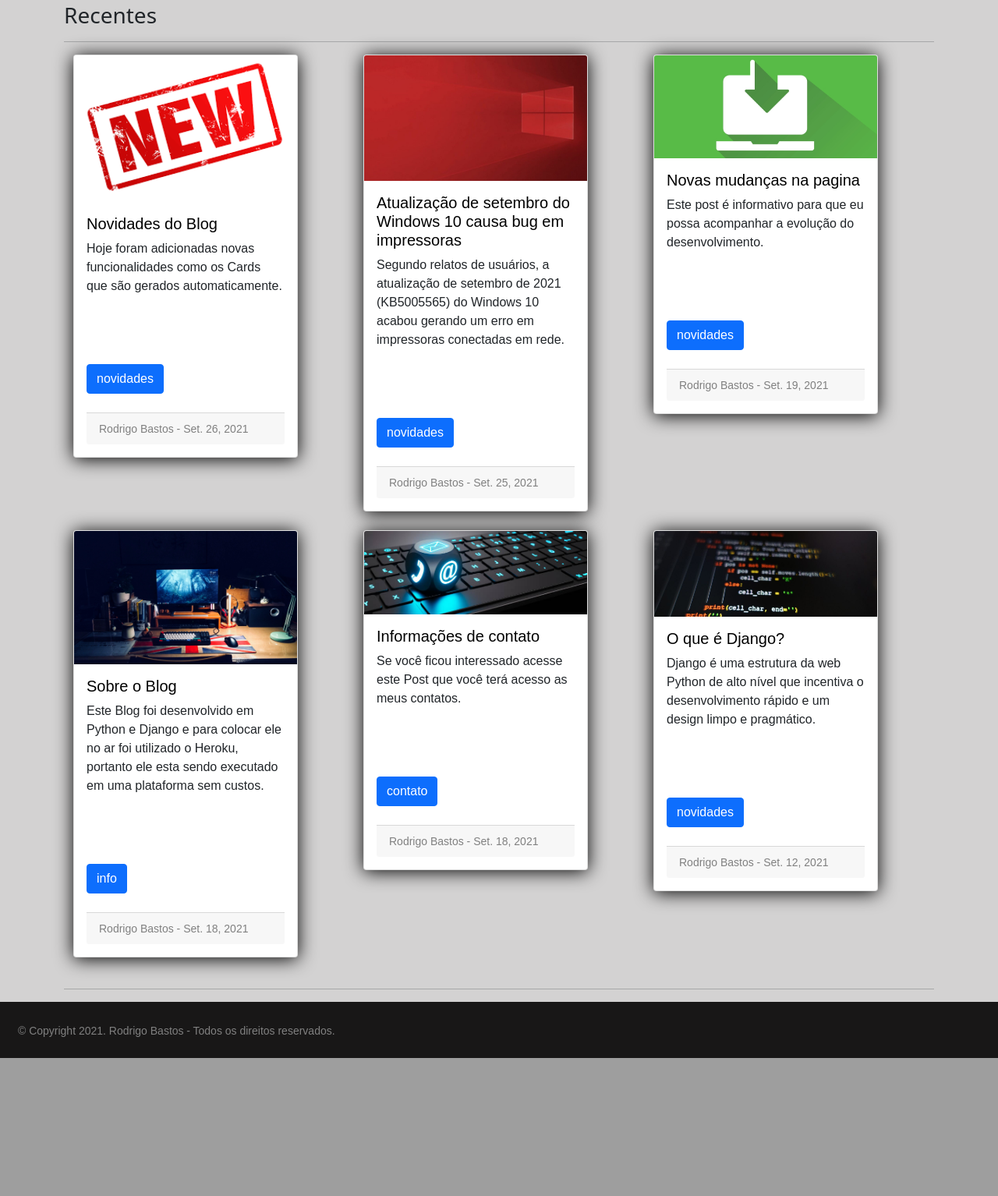
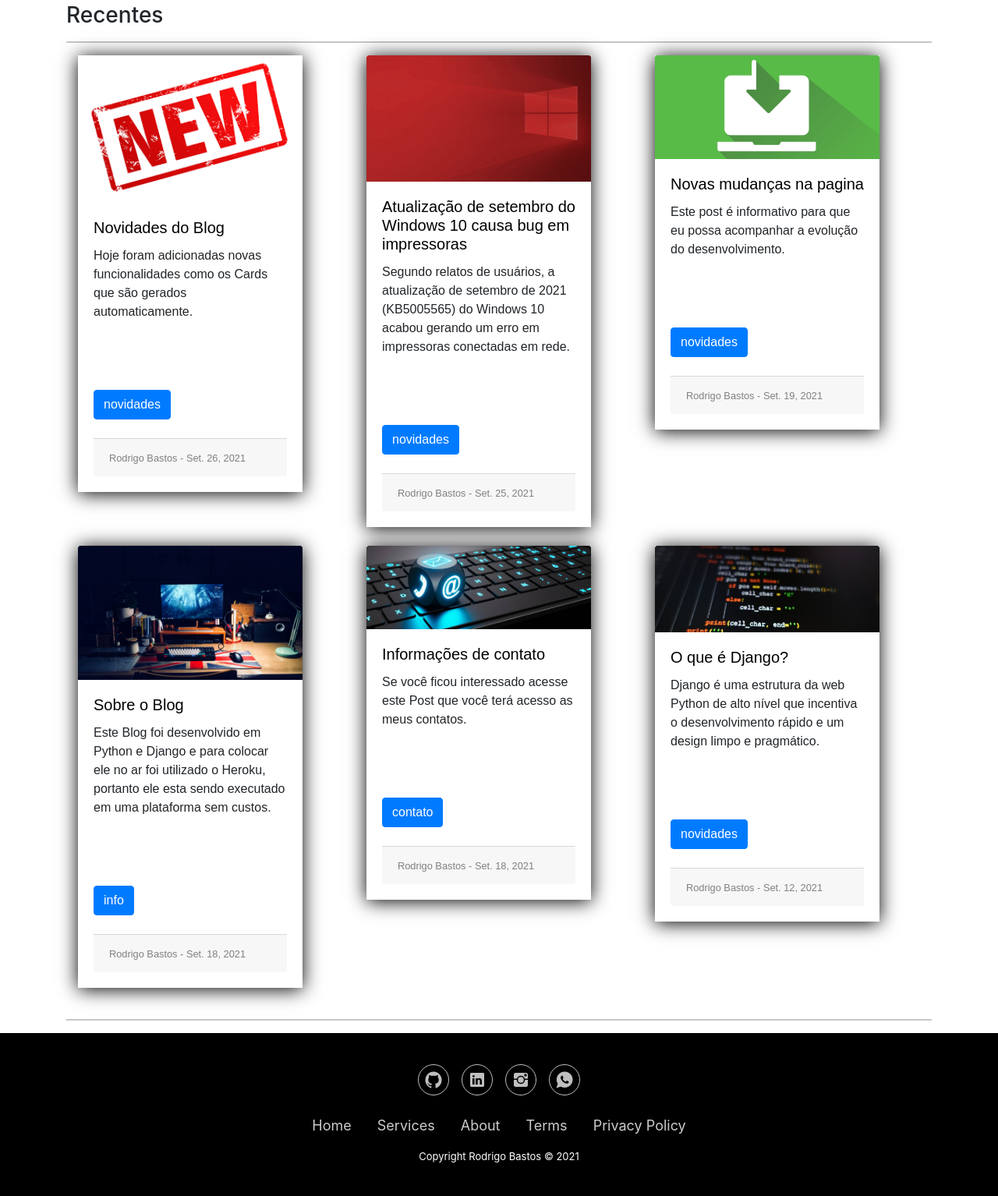
Before and after one commit to 0Rodrigo0/Blog123, a Django app: page / in a window 1280 px wide. Shown: the part 741-2275 px from the top of the page at 78% size. Before the commit the page ends 2098 px from the top, so only its background shows below. Run offline with Django 3.2, Linux system fonts and the light colour scheme; data comes from the database, SQL or seed files in the repository; both versions use the stored data as it was after the commit; some libraries are stand-ins or nearby versions.

Commit message:
new footer

```diff
--- a/django_project/MeuBlog/templates/base.html
+++ b/django_project/MeuBlog/templates/base.html
@@ -3,6 +3,8 @@
   <head>
     <!-- Required meta tags -->
     <meta charset="utf-8">
+    <meta name="viewport" content="width=device-width, user-scalable=no, initial-scale=1.0, maximum-scale=1.0, minimum-scale=1.0">
+    <meta http-equiv="X-UA-Compatible" content="ie-edge">
     <meta name="viewport" content="width=device-width, initial-scale=1">
     <link rel="apple-touch-icon" sizes="180x180" href="/static/MeuBlog/Favicon/apple-touch-icon.png">
     <link rel="icon" type="image/png" sizes="32x32" href="/static/MeuBlog/Favicon/favicon-32x32.png">
@@ -159,20 +161,36 @@
     -->
 
     <!-----------   Footer das paginas    ----------->
+    <head>
+      <meta charset="utf-8">
+      <meta name="viewport" content="width=device-width, initial-scale=1.0">
+      <title>Untitled</title>
+      <link rel="stylesheet" href="https://cdnjs.cloudflare.com/ajax/libs/twitter-bootstrap/4.1.3/css/bootstrap.min.css">
+      <link rel="stylesheet" href="https://cdnjs.cloudflare.com/ajax/libs/ionicons/2.0.1/css/ionicons.min.css">
+      <link rel="stylesheet" href="/static/MeuBlog/css/footer.css">
+  </head>
 
+  <body>
+      <div class="footer-basic">
+          <footer>
+              <div class="social"><a href="https://github.com/0Rodrigo0"><i class="icon ion-social-github"></i></a><a href="https://www.linkedin.com/in/rodrigo-b-b93295a1/"><i class="icon ion-social-linkedin"></i></a><a href="https://www.instagram.com/rodrigo_blw/"><i class="icon ion-social-instagram"></i></a><a href="https://wa.me/5551984065069"><i class="icon ion-social-whatsapp"></i></a></div>
+              <ul class="list-inline">
+                  <li class="list-inline-item"><a href="#">Home</a></li>
+                  <li class="list-inline-item"><a href="#">Services</a></li>
+                  <li class="list-inline-item"><a href="#">About</a></li>
+                  <li class="list-inline-item"><a href="#">Terms</a></li>
+                  <li class="list-inline-item"><a href="#">Privacy Policy</a></li>
+              </ul>
+              <p class="copyright">Copyright Rodrigo Bastos © 2021</p>
+          </footer>
+      </div>
+      <script src="https://cdnjs.cloudflare.com/ajax/libs/jquery/3.2.1/jquery.min.js"></script>
+      <script src="https://cdnjs.cloudflare.com/ajax/libs/twitter-bootstrap/4.1.3/js/bootstrap.bundle.min.js"></script>
+  </body>
 
-    <div class="footer container-fluid" style="background-color: rgb(24, 23, 23);">
-      <small class="text-muted" ></br>
-        &nbsp;&nbsp;
-        <a style="text-decoration:none; font-family: Arial; color: grey;">&copy; Copyright 2021. </a>
-        <a href="#" style="text-decoration:none; font-family: Arial; color: grey; ;">Rodrigo Bastos</a>
-        <a style="text-decoration:none; font-family: Arial; color: grey;">- Todos os direitos reservados.</a>
-        </br></br>
-      </small>
-    </div>
 
 
     <!-----------   Whats   ----------->
-    <a href="https://wa.me/5551984065069"> <img src="https://cdn.icon-icons.com/icons2/800/PNG/512/_whatsapp_icon-icons.com_65789.png" height="100px" style="position: fixed; top: 80%; left: 85%; padding: 15px; z-index: 10000000;"></a>
+    <a href="https://wa.me/5551984065069"> <img src="https://cdn.icon-icons.com/icons2/800/PNG/512/_whatsapp_icon-icons.com_65789.png" height="90px" style="position: fixed; top: 80%; left: 85%; padding: 15px; z-index: 10000000;"></a>
 
 </html>
--- a/django_project/MeuBlog/templates/cards.html
+++ b/django_project/MeuBlog/templates/cards.html
@@ -3,7 +3,7 @@
 
 <!--------    Cards das páginas    ------------->
 
-<div class="card" style="width: 18rem; box-shadow: 0px 2px 23px black; font-family: Arial;">
+<div class="card1" style="width: 18rem; box-shadow: 0px 2px 23px black; font-family: Arial;">
     {% if  post.header_image.url  %}
         <a href="{% url 'article-detail' post.pk %}">
             <img src="{{ post.header_image.url }}" class="card-img-top" style="height: 100% 100%;">
@@ -20,7 +20,7 @@
                     <str> ou </str>
                     <a href="{% url 'delete_post' post.pk %}" style="text-decoration:none; font-family: Arial; color: grey;">Apagar</a>
                   {% endif %}
-              {% endif %}</br></br>
+        {% endif %}</br></br>
         <a href="{% url 'category' post.category|slugify %}" class="btn btn-primary">{{ post.category }}</a><br></br>
         <div class="card-footer">
             <small class="text-muted">
--- a/django_project/MeuBlog/templates/categories.html
+++ b/django_project/MeuBlog/templates/categories.html
@@ -22,5 +22,5 @@
     <h4>Deslcupa mas esta categoria não existe!</h4>
 {% endif %}
 <hr>
-</br></br>
+
 {% endblock %}
--- a/django_project/MeuBlog/templates/category_list.html
+++ b/django_project/MeuBlog/templates/category_list.html
@@ -11,6 +11,6 @@
             <a class="dropdown-item" href="{% url 'category' item|slugify %}">{{ item }}</a>
         {% endfor %}
 </h6>
-</br></br></br></br></br></br></br></br></br>
+</br></br></br></br></br></br>
 
 {% endblock %}
--- a/django_project/MeuBlog/templates/home.html
+++ b/django_project/MeuBlog/templates/home.html
@@ -1,7 +1,8 @@
 
 <!doctype html>
 <html lang="en">
-
+<head>
+  <meta charset="utf-8">
 <!--------      Favicon     --------->
   <meta name="viewport" content="width=device-width, initial-scale=1">
   <link rel="apple-touch-icon" sizes="180x180" href="/static/MeuBlog/Favicon/apple-touch-icon.png">
@@ -12,10 +13,10 @@
   <meta name="msapplication-TileColor" content="#da532c">
   <meta name="msapplication-TileImage" content="/static/MeuBlog/Favicon/mstile-144x144.png">
   <meta name="theme-color" content="#ffffff">
-
+  </head>
 <!----------     Carrossel      ---------------->
 <body>
-  <div id="carouselExampleCaptions" class="carousel slide" data-bs-ride="carousel" >
+  <div id="carouselExampleCaptions" class="carousel slide carousel-fade" data-bs-ride="carousel">
     <div class="carousel-indicators">
       <button type="button" data-bs-target="#carouselExampleCaptions" data-bs-slide-to="0" class="active" aria-current="true" aria-label="Slide 1"></button>
       <button type="button" data-bs-target="#carouselExampleCaptions" data-bs-slide-to="1" aria-label="Slide 2"></button>
@@ -23,21 +24,21 @@
     </div>
     <div class="carousel-inner">
       <div class="carousel-item active">
-        <img src="https://images.pexels.com/photos/36487/above-adventure-aerial-air.jpg?auto=compress&cs=tinysrgb&dpr=2&h=650&w=940" width="100% 100%" height="640x1024" alt="...">
+        <img class="d-block w-100" src="https://images.pexels.com/photos/36487/above-adventure-aerial-air.jpg?auto=compress&cs=tinysrgb&dpr=2&h=650&w=940"  width="100% 100%" height="640" alt="...">
         <div class="carousel-caption d-none d-md-block">
           <h1>Olá, sejam bem vindos!</h1>
           <p><h4>Obrigado por acessar o Blog!</h4></p>
         </div>
       </div>
       <div class="carousel-item">
-        <img src="https://images.pexels.com/photos/290470/pexels-photo-290470.jpeg?auto=compress&cs=tinysrgb&dpr=2&h=650&w=940"  width="100% 100%" height="640x1024" alt="...">
+        <img src="https://images.pexels.com/photos/290470/pexels-photo-290470.jpeg?auto=compress&cs=tinysrgb&dpr=2&h=650&w=940"  width="100% 100%" height="640" alt="...">
         <div class="carousel-caption d-none d-md-block">
           <h1>Python + Django</h1>
           <p><h4>Foram usados para o desenvolvimento.</h4></p>
         </div>
       </div>
       <div class="carousel-item">
-        <img src="https://images.pexels.com/photos/3162989/pexels-photo-3162989.jpeg?auto=compress&cs=tinysrgb&dpr=2&h=650&w=940" width="100% 100%" height="640x1024" alt="Que isso">
+        <img src="https://images.pexels.com/photos/3162989/pexels-photo-3162989.jpeg?auto=compress&cs=tinysrgb&dpr=2&h=650&w=940"  width="100% 100%" height="640" alt="...">
         <div class="carousel-caption d-none d-md-block">
           <h1>Heroku</h1>
           <p><h4>Este site está rodando na plataforma Heroku.</h4></p>
@@ -110,10 +111,4 @@
 </div>
 <hr>
 
-
-
-
-
-
-
 {% endblock %}
--- a/django_project/members/templates/registration/login.html
+++ b/django_project/members/templates/registration/login.html
@@ -22,8 +22,7 @@
     <button class="btn btn-warning">Login</button>
 </div>
 </br>
+<strong>Ainda não se registrou? Clique <a href="{% url 'register' %}">aqui</a> então e registre-se!!!!</strong>
 </br></br></br>
-<strong>Ainda não se registrou? Clique <a href="{% url 'register' %}">aqui</a> então e registre-se!!!!</strong>
-</br></br></br></br></br></br></br></br>
 
 {% endblock %}
--- a/django_project/static/MeuBlog/css/estilos.css
+++ b/django_project/static/MeuBlog/css/estilos.css
@@ -0,0 +1,4 @@
+.wrapper{
+    max-height: 120px;
+
+}
--- /dev/null
+++ b/django_project/static/MeuBlog/css/footer.css
@@ -0,0 +1,59 @@
+.footer-basic {
+    padding:40px 0;
+    background-color:black;
+    color:white;
+  }
+
+  .footer-basic ul {
+    padding:0;
+    list-style:none;
+    text-align:center;
+    font-size:18px;
+    line-height:1.6;
+    margin-bottom:0;
+  }
+
+  .footer-basic li {
+    padding:0 10px;
+  }
+
+  .footer-basic ul a {
+    color:inherit;
+    text-decoration:none;
+    opacity:0.8;
+  }
+
+  .footer-basic ul a:hover {
+    opacity:1;
+  }
+
+  .footer-basic .social {
+    text-align:center;
+    padding-bottom:25px;
+  }
+
+  .footer-basic .social > a {
+    font-size:24px;
+    width:40px;
+    height:40px;
+    line-height:40px;
+    display:inline-block;
+    text-align:center;
+    border-radius:50%;
+    border:1px solid white;
+    margin:0 8px;
+    color:inherit;
+    opacity:0.75;
+  }
+
+  .footer-basic .social > a:hover {
+    opacity:0.9;
+  }
+
+  .footer-basic .copyright {
+    margin-top:15px;
+    text-align:center;
+    font-size:13px;
+    color:white;
+    margin-bottom:0;
+  }
```
Also changed, not shown: django_project/db.sqlite3. Lines whose indentation alone changed are shown as unchanged.
